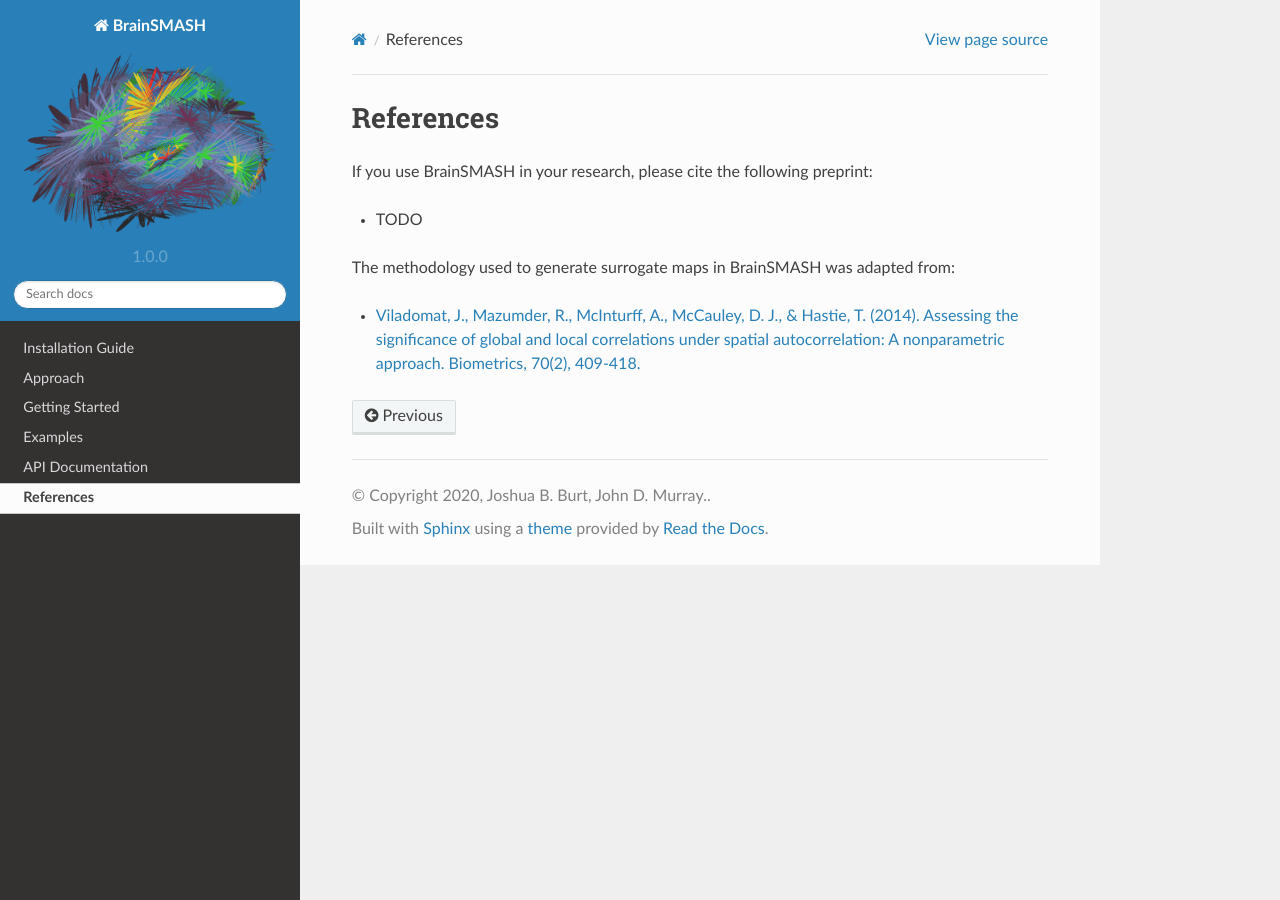
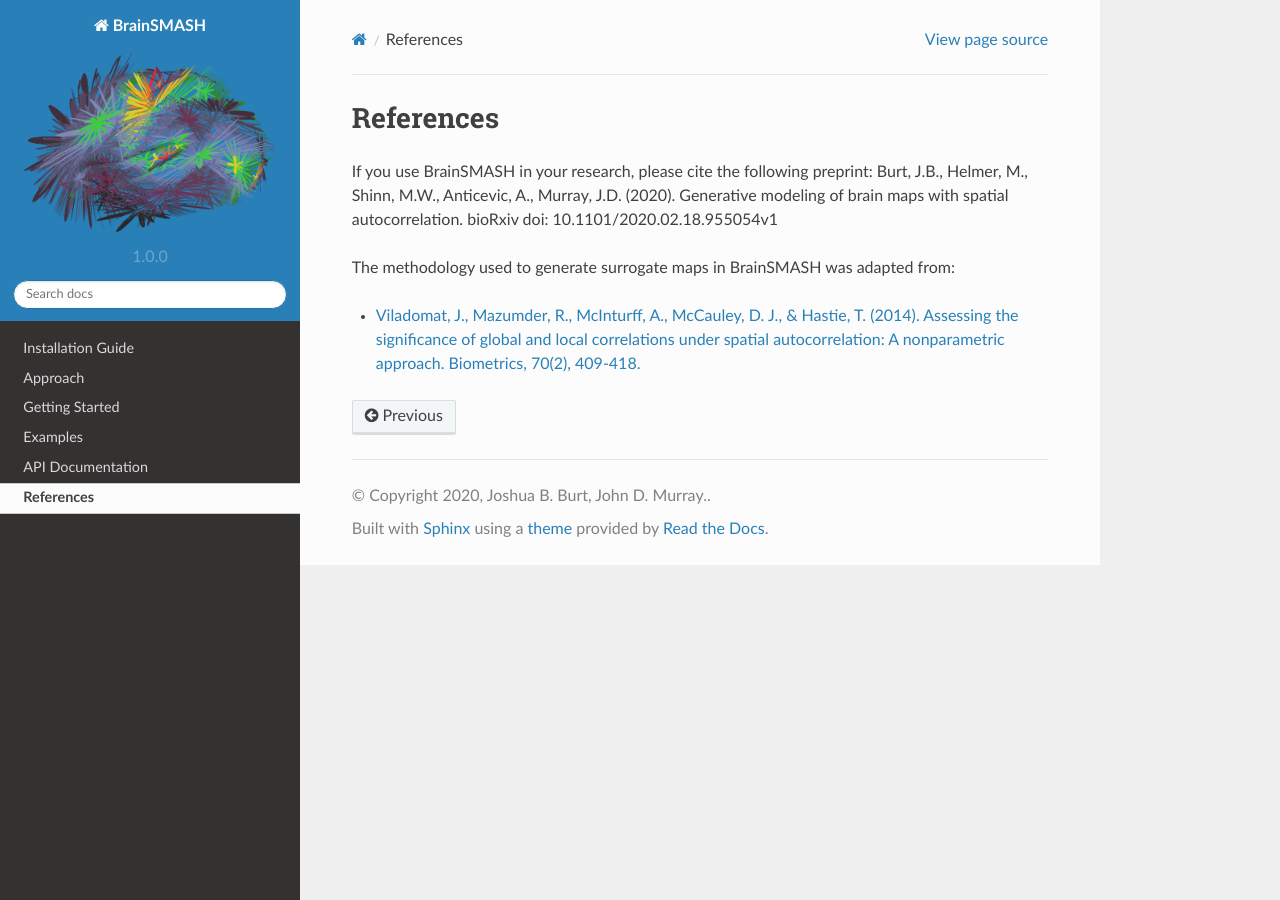
Before and after one commit to murraylab/brainsmash, a Sphinx documentation site: the page built from docs/references.rst, in a window 1280 px wide. Built offline with Sphinx 7.4.7 and the Read the Docs theme 2.0.0, drawn with Linux system fonts in a browser that asks for light colours.

Commit message:
added preprint to docs

```diff
--- a/docs/references.rst
+++ b/docs/references.rst
@@ -2,8 +2,7 @@ References
 ==========
 
 If you use BrainSMASH in your research, please cite the following preprint:
-
-- TODO
+Burt, J.B., Helmer, M., Shinn, M.W., Anticevic, A., Murray, J.D. (2020). Generative modeling of brain maps with spatial autocorrelation. bioRxiv doi: 10.1101/2020.02.18.955054v1
 
 The methodology used to generate surrogate maps in BrainSMASH was adapted from:
 
```
Also changed, not shown: README.md (+3 -1 lines).
